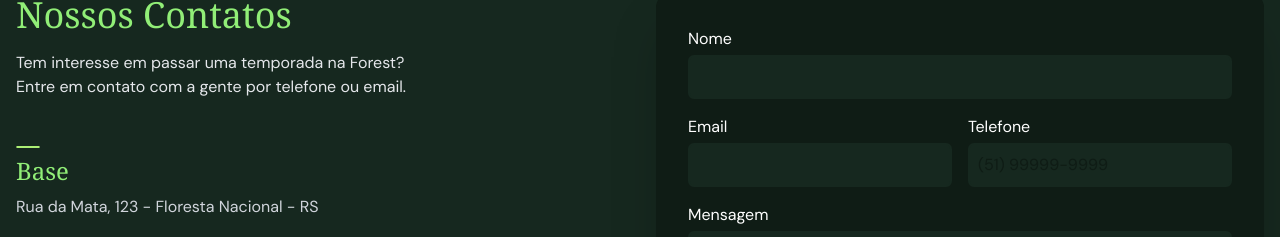
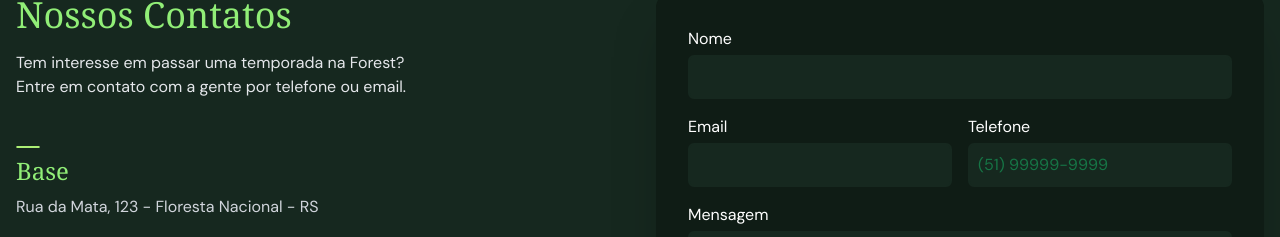
Before and after one commit to roberta-silva/forest, a React (Vite) app: page / in a window 1280 px wide. Shown: the part 3682-3919 px from the top of the page. Built offline with nearby package versions, Linux system fonts and the light colour scheme; a web font is replaced by a local one.

Commit message:
Altera cor do placeholder

```diff
--- a/src/Components/Form/Input.jsx
+++ b/src/Components/Form/Input.jsx
@@ -9,7 +9,7 @@ const Input = ({ id, name, type = 'text', label, placeholder }) => {
         name={name}
         type={type}
         placeholder={placeholder}
-        className="rounded-md border-2 border-verde-800 bg-verde-800 p-2 text-white focus:outline-none focus:ring-2 focus:ring-verde-400 focus:border-verde-900 placeholder:text-verde-900"
+        className="rounded-md border-2 border-verde-800 bg-verde-800 p-2 text-white focus:outline-none focus:ring-2 focus:ring-verde-400 focus:border-verde-900 placeholder:text-verde-400/40"
       />
     </div>
   );
```
